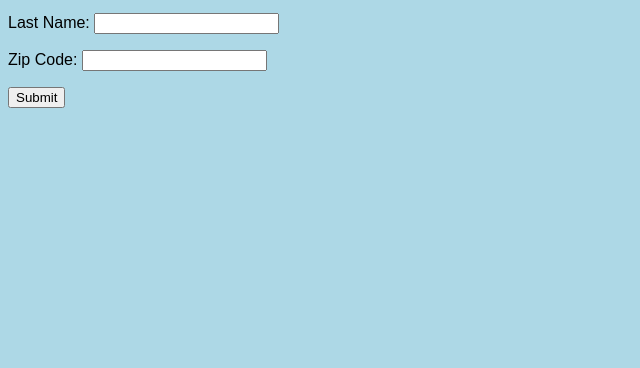
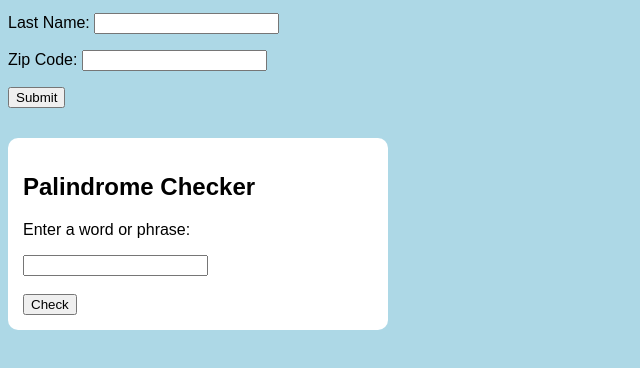
Before and after one commit to hopscotchjoe07-cmyk/csc-102, a plain HTML site: page strings 11 19 25.html in a window 1280 px wide. Shown: the part 104-472 px from the top of the page, without its empty margins (0-640 px from the left). Drawn offline with Linux system fonts and the light colour scheme.

Commit message:
Add files via upload

```diff
--- a/strings 11 19 25.html
+++ b/strings 11 19 25.html
@@ -7,6 +7,15 @@
         body {
             background-color: lightblue;
             font-family: Arial, Helvetica, sans-serif;
+        }
+
+        /* Just making things look cleaner */
+        #palBox {
+            margin-top: 30px;
+            padding: 15px;
+            background: white;
+            width: 350px;
+            border-radius: 10px;
         }
     </style>
 </head>
@@ -45,6 +54,26 @@
     <!-- This is where the secret message will appear -->
     <div id="secretSpot"></div>
 
+    <!-- Palindrome section -->
+
+    <div id="palBox">
+        <h2>Palindrome Checker</h2>
+
+        <!-- This is where the palindrome result will show -->
+        <div id="palResult"></div>
+
+        <!-- Form ONLY for palindrome -->
+        <form onsubmit="checkPalindrome(); return false;">
+            <p>Enter a word or phrase:</p>
+
+            <input type="text" id="palInput" required>
+
+            <br><br>
+
+            <button type="submit">Check</button>
+        </form>
+    </div>
+
     <!-- Connects this HTML file to the JavaScript -->
     <script src="strings.js"></script>
 
--- a/strings.js
+++ b/strings.js
@@ -35,3 +35,28 @@ function checkEverything() {
     document.getElementById("secretSpot").innerHTML =
         "You unlocked the secret message! Great job!";
 }
+// This function runs when the user presses the Check Palindrome button
+function checkPalindrome() {
+
+    // Grab user input
+    let text = document.getElementById("palInput").value;
+
+    // Clean it: remove spaces, make lowercase
+    let clean = text.replace(/\s+/g, "").toLowerCase();
+
+    // Reverse it
+    let reverse = clean.split("").reverse().join("");
+
+    // Area where message goes
+    let box = document.getElementById("palResult");
+
+    // Compare
+    if (clean === reverse) {
+        box.innerHTML = "\"" + text + "\" IS a palindrome!";
+    } else {
+        box.innerHTML = "\"" + text + "\" is NOT a palindrome.";
+    }
+
+    // Clear input for next attempt
+    document.getElementById("palInput").value = "";
+}
```
